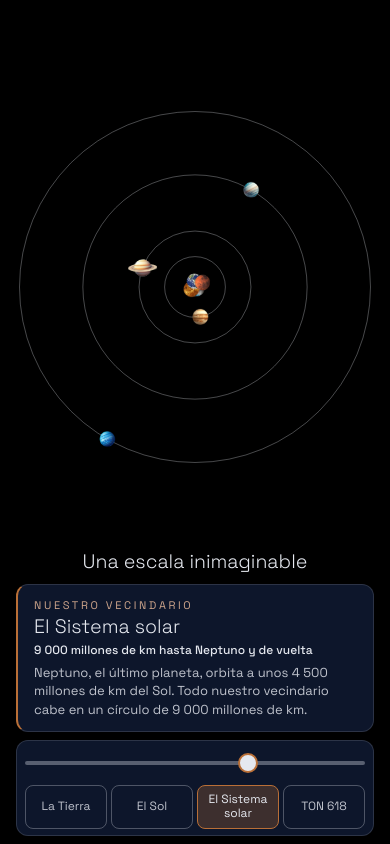
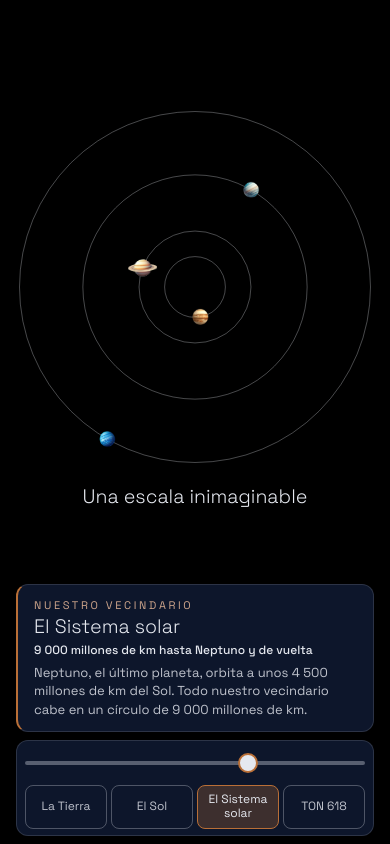
Before and after one commit to JoelVerastegui/ton-618, a React (Vite) app: page / in a window 390 px wide. Both pictures are taken after a click on the button "El Sistema solar". Shown: the part 6077-6921 px from the top of the page. Built offline with nearby package versions, Linux system fonts and the light colour scheme.

Commit message:
feat(scale): update styles for improved layout and responsiveness across devices

```diff
--- a/src/components/sections/Scale/Scale.module.scss
+++ b/src/components/sections/Scale/Scale.module.scss
@@ -1,7 +1,10 @@
 @import '@/styles/variables';
 
-// Altura reservada abajo (móvil vertical) para título, tarjeta y control.
-$scalePanelReserve: 21rem;
+// Radio orbital (en cqw, 1 = 1 % del visor) a partir del cual el sprite y la órbita de un
+// planeta se funden: por debajo se apilarían en el centro (Mercurio a Marte en la parada del
+// Sistema solar). Plenamente visibles desde `$orbitFadeStart + $orbitFadeSpan`.
+$orbitFadeStart: 3;
+$orbitFadeSpan: 3;
 
 // Texto solo para lectores de pantalla
 %srOnly {
@@ -19,14 +22,22 @@ $scalePanelReserve: 21rem;
 // Sin track de scroll: el avance lo da el control, no el scroll. Empieza donde termina
 // el track de Ciencia, sobre el mismo fondo negro.
 // Geometría del visor y del panel (variables locales):
-// · móvil vertical: visor arriba, panel (título, tarjeta, control) abajo; el visor se encoge en
-//   pantallas bajas para dejar sitio al panel;
+// · móvil vertical: visor arriba, título justo debajo, tarjeta y control abajo; el visor se
+//   encoge en pantallas bajas para dejar sitio al panel (`--panelReserve`);
 // · side-by-side: visor a la izquierda (34vw) y panel a la derecha;
-// · móvil apaisado estrecho: visor más pequeño y centrado más a la izquierda para dar ancho al panel.
+// · móvil apaisado bajo: visor pegado arriba a la izquierda con el título debajo y todo el
+//   panel para la tarjeta y el control.
 .section {
   --viewportExtra: 0px;
-  --viewSize: min(100vw, 60svh, 100svh - #{$scalePanelReserve} - 1rem);
+  // Altura reservada abajo (móvil vertical) para tarjeta y control (algo mayor en 320 px)
+  --panelReserve: 21rem;
+  --viewSize: min(100vw, 60svh, 100svh - var(--panelReserve) - 1rem);
   --viewCx: 50%;
+  // Borde superior del visor: centro a 34svh, pero siempre por encima del panel
+  --viewTop: calc(
+    max(0.5rem, min(34svh - var(--viewSize) / 2, 100svh - var(--panelReserve) - var(--viewSize))) +
+      var(--viewportExtra, 0px)
+  );
   --panelRight: 1rem;
   position: relative;
 
@@ -34,16 +45,23 @@ $scalePanelReserve: 21rem;
     --viewportExtra: calc((100dvh - 100svh) / 2);
   }
 
+  @media (min-width: 360px) {
+    --panelReserve: 19.75rem;
+  }
+
   @media #{$sideBySide} {
     --viewportExtra: 0px;
     --viewSize: #{$scaleViewSizeDesktop};
     --viewCx: 34vw;
+    --viewTop: calc(50svh - var(--viewSize) / 2);
     --panelRight: max(3vw, 1rem);
   }
 
+  // Deja 3,75 rem bajo el visor para el título
   @media (max-width: 991px) and (max-height: $shortHeight) and (orientation: landscape) {
-    --viewSize: min(100svh - 1rem, 40vw);
-    --viewCx: 26vw;
+    --viewSize: min(100svh - 3.75rem, 45vw);
+    --viewCx: calc(var(--viewSize) / 2 + 0.5rem);
+    --viewTop: 0.5rem;
     --panelRight: 0.5rem;
   }
 }
@@ -67,23 +85,11 @@ $scalePanelReserve: 21rem;
 // para no manejar capas gigantes o diminutas cuando ya es invisible.
 .viewer {
   position: absolute;
-  // Centro a 34svh, pero siempre por encima del panel (que ocupa la reserva inferior)
-  top: calc(
-    max(
-        0.5rem,
-        min(34svh - var(--viewSize) / 2, 100svh - #{$scalePanelReserve} - var(--viewSize))
-      ) +
-      var(--viewportExtra, 0px)
-  );
+  top: var(--viewTop);
   left: calc(var(--viewCx) - var(--viewSize) / 2);
   z-index: 1;
   width: var(--viewSize);
   height: var(--viewSize);
-
-  @media #{$sideBySide} {
-    top: calc(50svh - var(--viewSize) / 2);
-  }
-
   pointer-events: none;
   clip-path: circle(50%);
   container-type: size; // las unidades cqw de los sprites son relativas al visor
@@ -93,6 +99,7 @@ $scalePanelReserve: 21rem;
   --dEarth: calc(var(--zoom) * var(--kEarth));
   --dSun: calc(var(--zoom) * var(--kSun));
   --dOrbits: calc(var(--zoom) * var(--kOrbits)); // diámetro de la órbita de Neptuno
+  --dOrbitsClamped: clamp(0.005, var(--dOrbits), 400);
   --sTon: calc(var(--zoom) * var(--kTon)); // escala de la imagen completa (1 = llena el visor)
 }
 
@@ -110,8 +117,10 @@ $scalePanelReserve: 21rem;
   }
 }
 
-// TON 618: la imagen del Hero llena el visor en su parada; su zona oscura central (0,22 de la
-// imagen) es el horizonte. Aparece (fundido) cuando ya solo se ve ese centro oscuro.
+// TON 618: la imagen del Hero llena el visor en su parada (`LAYER_K.ton618` la dibuja a
+// 1/0,209 de su horizonte) y su zona oscura central es el horizonte, de 0,22 V. Aparece
+// (fundido) cuando ya solo se ve ese centro oscuro; las cotas son de escala de imagen
+// (`--sTon`), independientes del factor `kTon`.
 .blackHole {
   @extend %layer;
   object-fit: cover;
@@ -128,6 +137,16 @@ $scalePanelReserve: 21rem;
   );
 }
 
+// Radio de la órbita en cqw (`--orbit` = 50 · radio relativo · diámetro de Neptuno en V): las
+// interiores se funden cuando serían un nudo en el centro (solo visibles de lejos si hay sitio).
+%innerFade {
+  opacity: clamp(
+    0,
+    calc((var(--orbit) * var(--dOrbitsClamped) - #{$orbitFadeStart}) / #{$orbitFadeSpan}),
+    1
+  );
+}
+
 .orbits {
   @extend %layer;
   @extend %orbitsVisibility;
@@ -136,6 +155,7 @@ $scalePanelReserve: 21rem;
 }
 
 .orbit {
+  @extend %innerFade;
   fill: none;
   stroke: rgba($starlight, 0.35);
   stroke-width: 1px;
@@ -147,11 +167,11 @@ $scalePanelReserve: 21rem;
 .planets {
   @extend %layer;
   @extend %orbitsVisibility;
-  --dOrbitsClamped: clamp(0.005, var(--dOrbits), 400);
 }
 
 .planet,
 .saturn {
+  @extend %innerFade;
   --size: clamp(1rem, 3.4cqw, 2.5rem);
   --radius: calc(var(--orbit) * var(--dOrbitsClamped) * 1cqw);
   position: absolute;
@@ -189,12 +209,29 @@ $scalePanelReserve: 21rem;
 }
 
 // --- Título y hint --------------------------------------------------------------
-// Va dentro del panel (encima de la tarjeta), así nunca invade el visor.
+// Móvil vertical: fuera del flujo del panel, pegado bajo el visor, así que su posición no
+// depende de la altura de la tarjeta (no salta al cambiar de parada). En side-by-side va
+// dentro del flujo, encima de la tarjeta; en móvil apaisado bajo, a la izquierda del panel,
+// bajo el visor.
 .header {
+  position: absolute;
+  top: calc(var(--viewTop) + var(--viewSize) + 0.25rem);
+  right: 0;
+  left: 0;
   text-align: center;
 
   @media #{$sideBySide} {
+    position: static;
     text-align: left;
+  }
+
+  @media (max-width: 991px) and (max-height: $shortHeight) and (orientation: landscape) {
+    position: absolute;
+    top: calc(var(--viewSize) + 0.25rem);
+    right: calc(100% + 1rem);
+    left: auto;
+    width: var(--viewSize);
+    text-align: center;
   }
 }
 
@@ -216,8 +253,10 @@ $scalePanelReserve: 21rem;
 
 // Panel de la parada: tarjeta y debajo el control. Abajo en móvil; a la derecha del visor
 // en side-by-side (nunca invade el visor, que acaba en 34vw + mitad de su ancho).
+// En móvil vertical ocupa todo el escenario (sin eventos) para que el título se ancle al visor.
 .panel {
   position: absolute;
+  top: 0;
   right: 0;
   bottom: calc(max(0.5rem, env(safe-area-inset-bottom)) + var(--viewportExtra, 0px));
   left: 0;
@@ -225,16 +264,17 @@ $scalePanelReserve: 21rem;
   display: flex;
   flex-direction: column;
   gap: 0.5rem;
+  justify-content: flex-end;
   width: min(34rem, calc(100% - 2rem));
   margin-inline: auto;
   pointer-events: none;
 
   @media #{$sideBySide} {
-    top: 0;
     right: var(--panelRight);
     bottom: 0;
     left: auto;
     gap: 0.75rem;
+    justify-content: flex-start;
     width: min(
       $cardWidth,
       calc(100% - var(--viewCx) - var(--viewSize) / 2 - var(--panelRight) - 1rem)
@@ -243,11 +283,24 @@ $scalePanelReserve: 21rem;
     height: min(100svh - 1rem, 30rem);
     margin: auto 0;
   }
+
+  // Todo el ancho libre a la derecha del visor
+  @media (max-width: 991px) and (max-height: $shortHeight) and (orientation: landscape) {
+    left: calc(var(--viewCx) + var(--viewSize) / 2 + 1rem);
+    gap: 0.375rem;
+    width: auto;
+  }
 }
 
-// El hint solo invita al gesto en el estado inicial; después no reserva altura
+// El hint solo invita al gesto en el estado inicial; en side-by-side conserva su sitio
+// (oculto) para que la tarjeta no suba al desaparecer.
 .section:not([data-stop='earth']) .hint {
   display: none;
+
+  @media #{$sideBySide} {
+    display: block;
+    visibility: hidden;
+  }
 }
 
 .hint {
--- a/src/components/sections/Scale/ScaleSlider.module.scss
+++ b/src/components/sections/Scale/ScaleSlider.module.scss
@@ -6,7 +6,6 @@ $trackHeight: 4px;
 // Deslizante y botones de parada. Áreas táctiles ≥ 44 px.
 .control {
   display: flex;
-  margin-top: auto; // pegado al fondo del panel
   flex-direction: column;
   gap: 0;
   padding: 0 0.5rem 0.375rem;
@@ -103,6 +102,7 @@ $trackHeight: 4px;
 
 @media #{$sideBySide} {
   .control {
+    margin-top: auto; // pegado al fondo del panel (alto fijo)
     padding: 0.5rem 1rem 0.75rem;
   }
 
@@ -117,7 +117,7 @@ $trackHeight: 4px;
   }
 }
 
-// Móvil apaisado: control compacto (sin perder los 44 px de área táctil).
+// Móvil apaisado: control compacto (sin perder los 44 px de área táctil ni bajar de 14 px).
 @media (max-height: $shortHeight) and (orientation: landscape) {
   .control {
     gap: 0;
@@ -125,6 +125,7 @@ $trackHeight: 4px;
   }
 
   .stop {
-    font-size: min(0.75rem, 3.6svh);
+    padding: 0.125rem;
+    font-size: 0.875rem;
   }
 }
--- a/src/components/sections/Scale/StopCard.module.scss
+++ b/src/components/sections/Scale/StopCard.module.scss
@@ -69,7 +69,7 @@
   }
 }
 
-// Móvil apaisado: tarjeta compacta para caber en poca altura.
+// Móvil apaisado: tarjeta compacta para caber en poca altura (texto ≥ 14 px).
 @media (max-height: $shortHeight) and (orientation: landscape) {
   .card {
     padding: 0.5rem 0.75rem;
@@ -77,7 +77,7 @@
 
   .kicker {
     margin-bottom: 0.125rem;
-    font-size: min(0.75rem, 3.6svh);
+    font-size: 0.75rem;
   }
 
   .title {
@@ -87,11 +87,11 @@
 
   .size {
     margin-bottom: 0.25rem;
-    font-size: min(0.8125rem, 3.8svh);
+    font-size: 0.875rem;
   }
 
   .answer {
-    font-size: min(1rem, 3.8svh);
+    font-size: 0.875rem;
     line-height: 1.3;
   }
 }
--- a/src/components/sections/Scale/Viewer.tsx
+++ b/src/components/sections/Scale/Viewer.tsx
@@ -48,7 +48,14 @@ export const Viewer = memo(function Viewer({ viewerRef }: ViewerProps) {
 
       <svg className={styles.orbits} viewBox='0 0 100 100' focusable='false'>
         {PLANET_ORBIT_RATIOS.map((ratio, i) => (
-          <circle key={i} className={styles.orbit} cx={50} cy={50} r={50 * ratio} />
+          <circle
+            key={i}
+            className={styles.orbit}
+            style={{ '--orbit': 50 * ratio } as CSSProperties}
+            cx={50}
+            cy={50}
+            r={50 * ratio}
+          />
         ))}
       </svg>
 
--- a/src/utils/scaleGeometry.ts
+++ b/src/utils/scaleGeometry.ts
@@ -37,8 +37,10 @@ export const STOP_ANIMATION_MS = 1200;
 
 // Diámetro de la Tierra en la parada de la Tierra, en diámetros del visor (V).
 const EARTH_STOP_SIZE = 0.6;
-// Parte de la imagen de TON 618 que ocupa el horizonte (zona oscura central), en V.
-const HORIZON_IN_IMAGE = 0.22;
+// Parte de la imagen de TON 618 que ocupa su horizonte (zona oscura central: ≈ 214 de 1024 px,
+// medido sobre `ton618-blackhole-1024.webp`). Con ello la imagen completa mide 0,22 / 0,209 ≈ 1,05 V
+// en su parada y el horizonte 0,22 V.
+const HORIZON_IN_IMAGE = 0.209;
 
 // Diámetro de cada elemento en V por unidad de zoom (`tamaño = zoom · k`). Todos se dibujan
 // en una caja de 1 V y se escalan con `scale`; `ton618` es el factor de la imagen entera.
```
